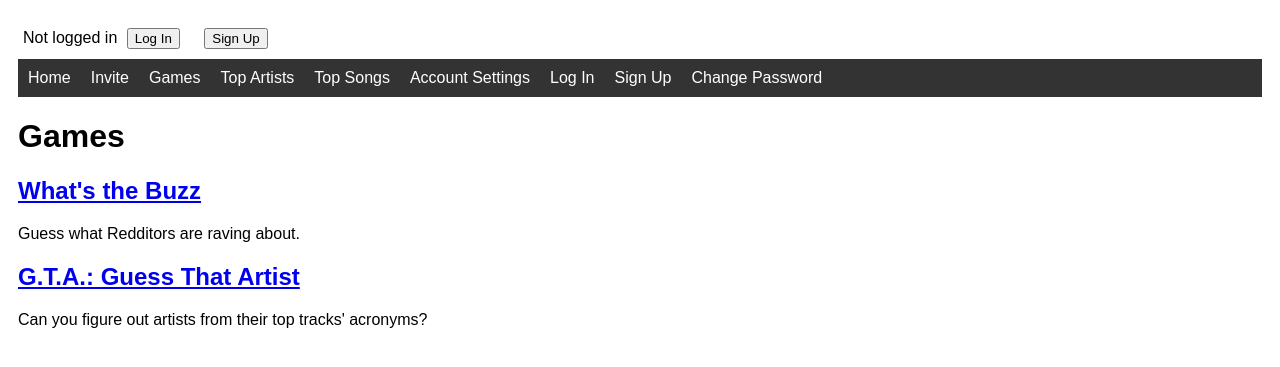
After one commit to mondobe/Wrapped2340, a Django app: page /games/ in a window 1280 px wide. The commit adds this page. Shown: the top 367 px of the page. Run offline with Django 5.2, Linux system fonts and the light colour scheme.

Commit message:
Add games bar to landing page
Easy to access!

```diff
--- a/Wrapped2340/common/templates/common/navbar.html
+++ b/Wrapped2340/common/templates/common/navbar.html
@@ -3,6 +3,7 @@
     <ul style="display: flex; gap: 20px; list-style-type: none; margin: 0; padding: 0; color: white;">
         <li><a href="{% url 'home:home' %}" style="color: white; text-decoration: none;">Home</a></li>
         <li><a href="{% url 'home:invite' invite_token=user.userprofile.invite_token %}" style="color: white; text-decoration: none;">Invite</a></li>
+        <li><a href="{% url 'games:home' %}" style="color: white; text-decoration: none;">Games</a></li>
 
         <!-- Links to specific slide pages -->
         <li><a href="{% url 'slides:slide' page_id=1 %}" style="color: white; text-decoration: none;">Top Artists</a></li>
--- /dev/null
+++ b/Wrapped2340/games/templates/games/home.html
@@ -0,0 +1,13 @@
+{% extends 'games/base.html' %}
+
+{% block content %}
+    <h1>Games</h1>
+    <h2><a href="{% url 'games:whats-the-buzz' %}">What's the Buzz</a></h2>
+    <p>
+        Guess what Redditors are raving about.
+    </p>
+    <h2><a href="{% url 'games:gta' %}">G.T.A.: Guess That Artist</a></h2>
+    <p>
+        Can you figure out artists from their top tracks' acronyms?
+    </p>
+{% endblock %}
--- a/Wrapped2340/games/urls.py
+++ b/Wrapped2340/games/urls.py
@@ -9,4 +9,5 @@ urlpatterns = [
     path("whats-the-buzz-correct", views.WhatsTheBuzzCorrectView.as_view(), name="whats-the-buzz-correct"),
     path("whats-the-buzz-incorrect", views.WhatsTheBuzzIncorrectView.as_view(), name="whats-the-buzz-incorrect"),
     path("gta", views.GtaView.as_view(), name="gta"),
+    path("", views.HomeView.as_view(), name="home"),
 ]
--- a/Wrapped2340/games/views.py
+++ b/Wrapped2340/games/views.py
@@ -156,3 +156,6 @@ def acronym(track_name):
             if len(word) == 1:
                 result += ' %s ' % word
     return result
+
+class HomeView(TemplateView):
+    template_name = 'games/home.html'
```
